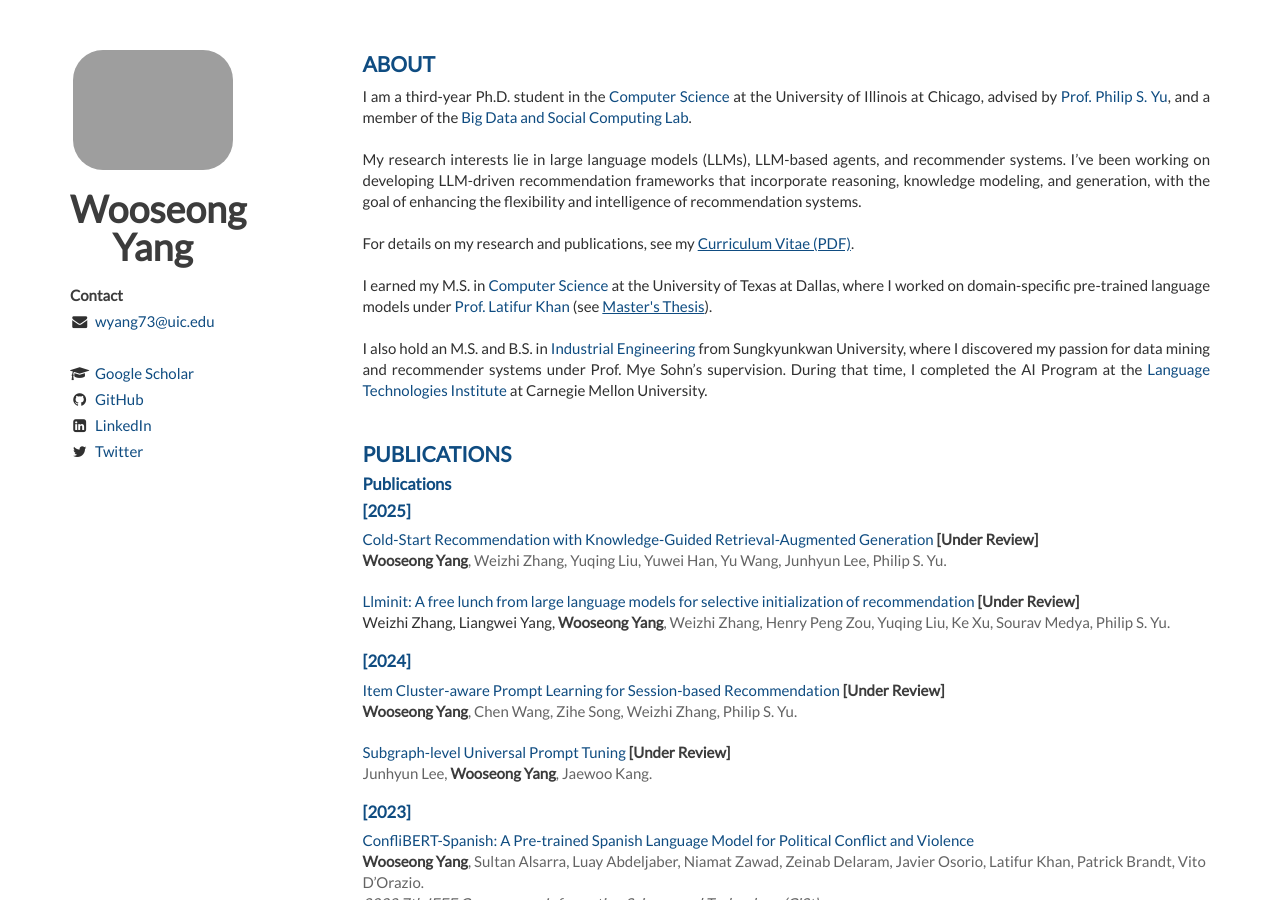
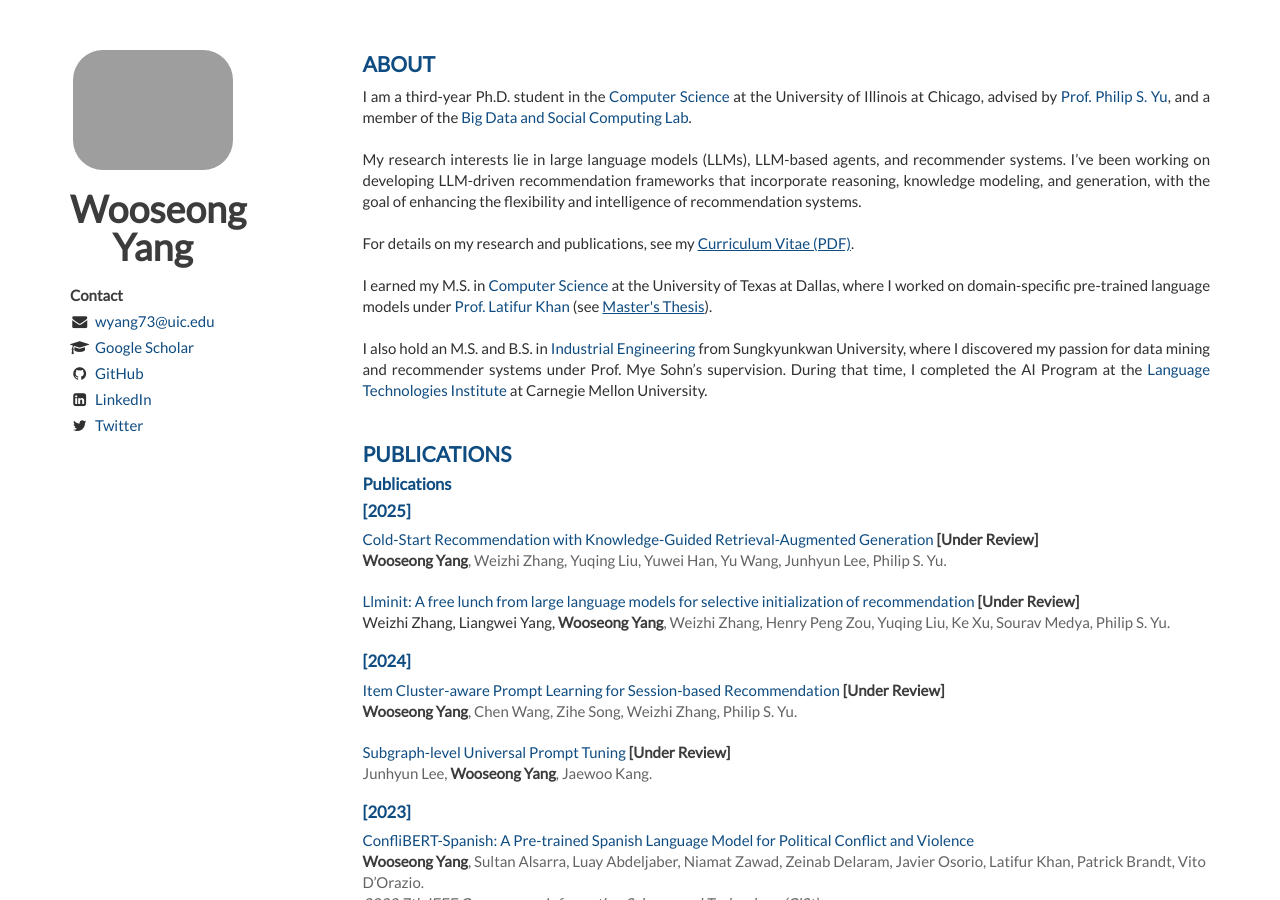
Before and after one commit to WooseongYang/WooseongYang.github.io, a Jekyll site: the page built from index.html, in a window 1280 px wide and 900 px high. Built offline with Jekyll 4.4.1, drawn with Linux system fonts in a browser that asks for light colours; nearby versions of some CDN libraries; the list of posts is cut into pages by our own code.

Commit message:
Update layout.html

```diff
--- a/_layouts/layout.html
+++ b/_layouts/layout.html
@@ -25,7 +25,7 @@
 
                         <li><em>Contact</em></li>
                         <li><i class="fa fa-envelope fa-fw"></i>&nbsp; <a href="{{ site.univ_email_full }}">{{ site.univ_email }}</a></li>
-                        <li><i class="fa fa-fw"></i>&nbsp; <a href="{{ site.email_full }}">{{ site.email }}</a></li>
+<!--                         <li><i class="fa fa-fw"></i>&nbsp; <a href="{{ site.email_full }}">{{ site.email }}</a></li> -->
                         <li><i class="fa fa-graduation-cap fa-fw"></i>&nbsp; <a href="{{ site.google_scholar }}">Google Scholar</a></li>
                         <li><i class="fa fa-github fa-fw"></i>&nbsp; <a href="{{ site.github }}">GitHub</a></li>
                         <li><i class="fa fa-linkedin-square fa-fw"></i>&nbsp; <a href="{{ site.linkedin }}">LinkedIn</a></li>
```
